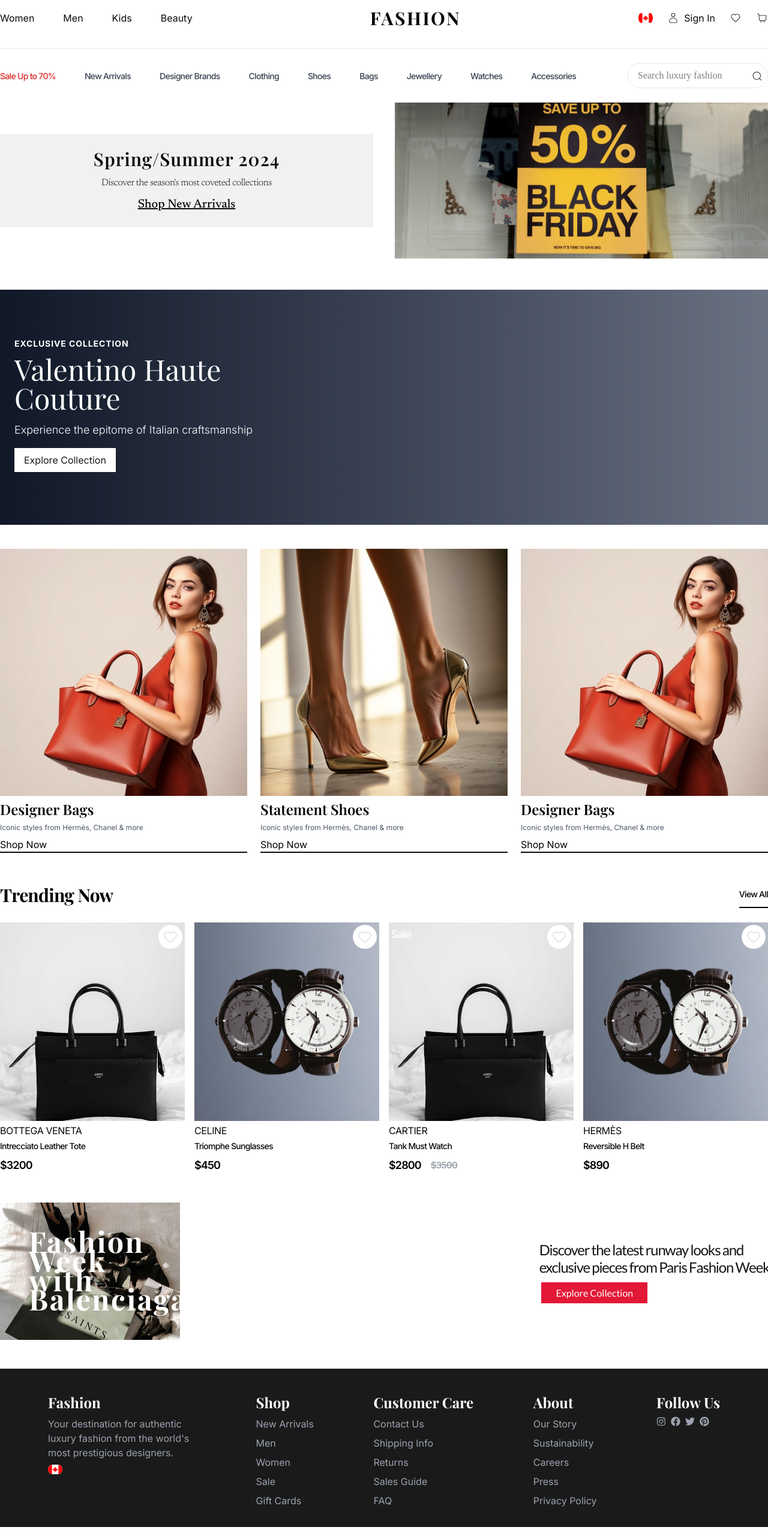
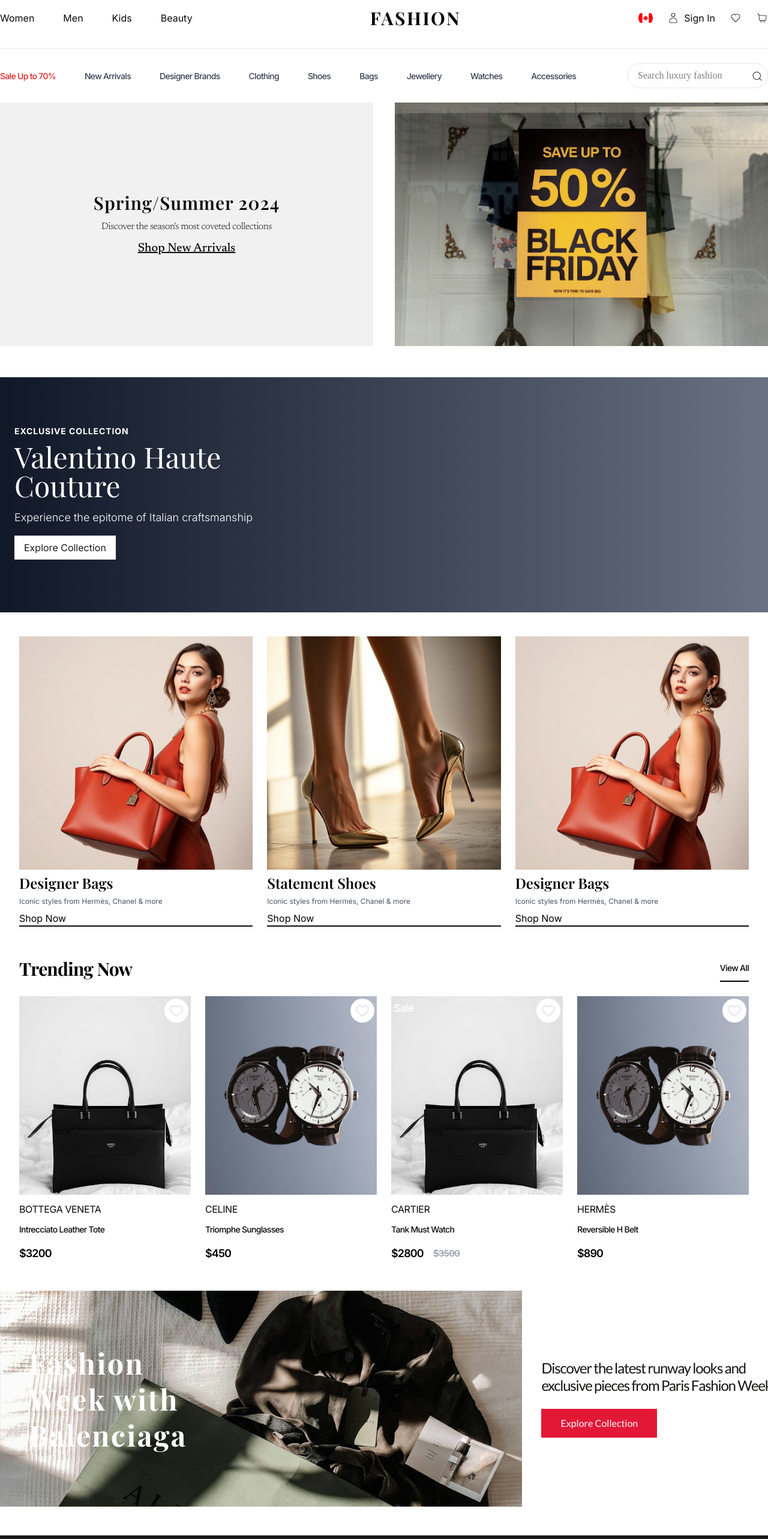
Before and after one commit to FlackoCodes/fashion, a Next.js app: page / in a window 1280 px wide. Shown: the top 2566 px of the page at 60% size. Built offline with nearby package versions, Linux system fonts and the light colour scheme; a web font is replaced by a local one.

Commit message:
refactor(UI) : mobile resposiveness

```diff
--- a/src/app/components/landing/Footer.tsx
+++ b/src/app/components/landing/Footer.tsx
@@ -21,10 +21,10 @@
             {footerLinks.map((link)=>
             <div key={link.header} className="flex flex-col">
                 <h1 className="font-fashion text-xl md:text-2xl font-bold my-2 text-[#FFFFFF]"> {link.header}</h1>
-               <div className={`flex flex-col gap-2 ${link.icons ? 'flex-row' : ''}`}>
+               <div className={`flex flex-col gap-3 md:gap-4 ${link.icons ? 'flex-row' : ''}`}>
                 {link.sub.map((sub, index) => {
                   if (typeof sub === "string") {
-                        return  <span key={index} className={`text-[#9CA3AF] text-sm md:text-base font-nav ${link.break ? 'max-w-[247px]' : ''}`}>{sub}</span>
+                        return  <span key={index} className={`text-[#9CA3AF] text-sm md:text-sm font-nav leading-tight ${link.break ? 'max-w-[247px]' : ''}`}>{sub}</span>
                     }
 
                 const Icon = sub.Icon;
--- a/src/app/components/landing/Hero.tsx
+++ b/src/app/components/landing/Hero.tsx
@@ -29,8 +29,8 @@
 
 function DesignerSales (){
     return (
-        <section className="max-w-7xl mx-auto p-4 md:p-0">
-        <div className="my-4 md:flex grid justify-between">
+        <section className="max-w-7xl mx-auto px-4 md:px-8">
+        <div className="my-4 md:flex grid justify-between gap-6">
         <div className="flex flex-col gap-2 items-start mb-4  md:border-b-2 border-b-olive-950">
             <Image alt="hero-shoes" src={heroImageOne} className="w-[412px]"/>
             <h3 className="text-[#000000] font-semibold font-fashion text-sm md:text-2xl leading-[120%]">Designer Bags</h3>
--- a/src/app/components/landing/Main.tsx
+++ b/src/app/components/landing/Main.tsx
@@ -55,17 +55,17 @@
 
 function Trending() {
     return (
-        <section className="max-w-7xl my-4 md:my-8 p-4 md:p-0">
+        <section className="max-w-7xl my-4 md:my-8 px-4 md:px-8">
             <header className="flex justify-between items-center">
                 <h2 className="text-3xl text-[#000000] font-bold leading-[42px] font-fashion tracking-tight">Trending Now</h2>
                 <p className="text-[#000000] leading-[42px] font-nav border-b-2  text-[14px] font-medium border-b-black tracking-tighter">View All</p>
             </header>
-            <div className="grid grid-cols-1 md:grid-cols-4 gap-4 my-6">
+            <div className="grid grid-cols-1 sm:grid-cols-2 lg:grid-cols-4 gap-6 my-6">
                {
                 trendingData.map((item, index) => (
-                    <div key={index} className="flex flex-col gap-2">
-                        <div className="relative">
-                            <Image src={item.image} alt={item.name} className="w-[320px] h-[331px] object-cover" />
+                    <div key={index} className="flex flex-col gap-4">
+                        <div className="relative w-full">
+                            <Image src={item.image} alt={item.name} className="w-full h-[331px] object-cover" />
                             <div className="absolute top-1 right-1">
                                 <Heart  className="w-10 h-10 p-2 text-[#E5E7EB] bg-white z-10 rounded-full"/>
                             </div>
@@ -97,22 +97,24 @@
 function Fashweek(){
     return (
         <section className="max-w-7xl mx-auto p-4 md:p-0">
-            <div className="grid grid-cols-1 md:grid-cols-[68%_32%] gap-4 md:gap-8 my-6 md:my-12">
-            <div className="bg-[#E5E7EB] w-[300px] overflow-hidden h-[229px] md:max-w-[791px] md:max-h-[360px] bg-cover bg-center" style={{ backgroundImage: `url(${fashionBg.src})` }}>
-                    <h2 className="text-[#FFFFFF] w-full md:w-[125px] font-bold font-fashion text-3xl sm:text-center! md:text-5xl leading-8 tracking-wider p-12 text-center md:text-left">Fashion Week with Balenciaga</h2>
+            <div className="grid grid-cols-1 lg:grid-cols-[68%_32%] gap-6 md:gap-8 my-6 md:my-12">
+                <div className="bg-[#E5E7EB] w-full overflow-hidden h-[300px] md:h-[400px] lg:h-[360px] bg-cover bg-center" style={{ backgroundImage: `url(${fashionBg.src})` }}>
+                    <div className="h-full w-full flex items-center p-8 md:p-12">
+                        <h2 className="text-[#FFFFFF] md:max-w-[300px] font-bold font-fashion text-3xl md:text-4xl lg:text-5xl leading-tight tracking-wider text-center md:text-left mx-auto md:mx-0">Fashion Week with Balenciaga</h2>
+                    </div>
                 </div>
-                <div className="flex flex-col items-center justify-center gap-4 text-center">
-                <p className="text-lg text-start w-full md:w-[417px] md:text-[24px]  text-[#141413] font-normal font-lato leading-[120%] tracking-tighter">
-                    Discover the latest runway looks and <br className="hidden md:block"/> exclusive pieces from Paris Fashion Week
-                </p>
-                <div className="w-full text-start">
-                    <Link
-                    href=""
-                    className="text-white text-start bg-[#E31837] font-lato py-2 px-6"
-                >
-                    Explore Collection
-                </Link></div>
-
+                <div className="flex flex-col items-center lg:items-start justify-center gap-6 text-center lg:text-start p-4 lg:p-0">
+                    <p className="text-lg md:text-2xl text-[#141413] font-normal font-lato leading-[120%] tracking-tighter max-w-[600px] lg:max-w-none">
+                        Discover the latest runway looks and <br className="hidden lg:block"/> exclusive pieces from Paris Fashion Week
+                    </p>
+                    <div className="w-full flex justify-center lg:justify-start">
+                        <Link
+                            href=""
+                            className="inline-block text-white bg-[#E31837] font-lato py-3 px-8 transition-colors hover:bg-black"
+                        >
+                            Explore Collection
+                        </Link>
+                    </div>
                 </div>
             </div>
         </section>
--- a/src/app/components/landing/NavBar.tsx
+++ b/src/app/components/landing/NavBar.tsx
@@ -74,9 +74,9 @@
 
 function PromoSales (){
     return (
-       <div className="grid grid-cols-1 md:grid-cols-2 items-center gap-5 md:gap-9">
+       <div className="grid grid-cols-1 md:grid-cols-2 items-stretch gap-5 md:gap-9">
 
-  <div className="bg-[#F1F1F1] text-center font-fashion py-6 px-6 md:px-10 lg:px-[154px]">
+  <div className="bg-[#F1F1F1] text-center font-fashion flex flex-col justify-center py-6 px-6 md:px-10 lg:px-[154px] min-h-[155px] md:min-h-[220px]">
     <div className="flex flex-col gap-2">
       <h2 className="font-semibold text-lg md:text-2xl lg:text-3xl leading-[120%] tracking-[1px]">
         Spring/Summer 2024
@@ -95,9 +95,9 @@
     </div>
   </div>
 
-  <div>
+  <div className="h-full">
     <Image
-      className="w-full max-h-[155px] md:max-h-[220px] lg:max-h-[260px] object-cover"
+      className="w-full h-full object-cover min-h-[155px] md:min-h-[220px]"
       src={promoSaleImage}
       alt="black friday banner"
     />
```
